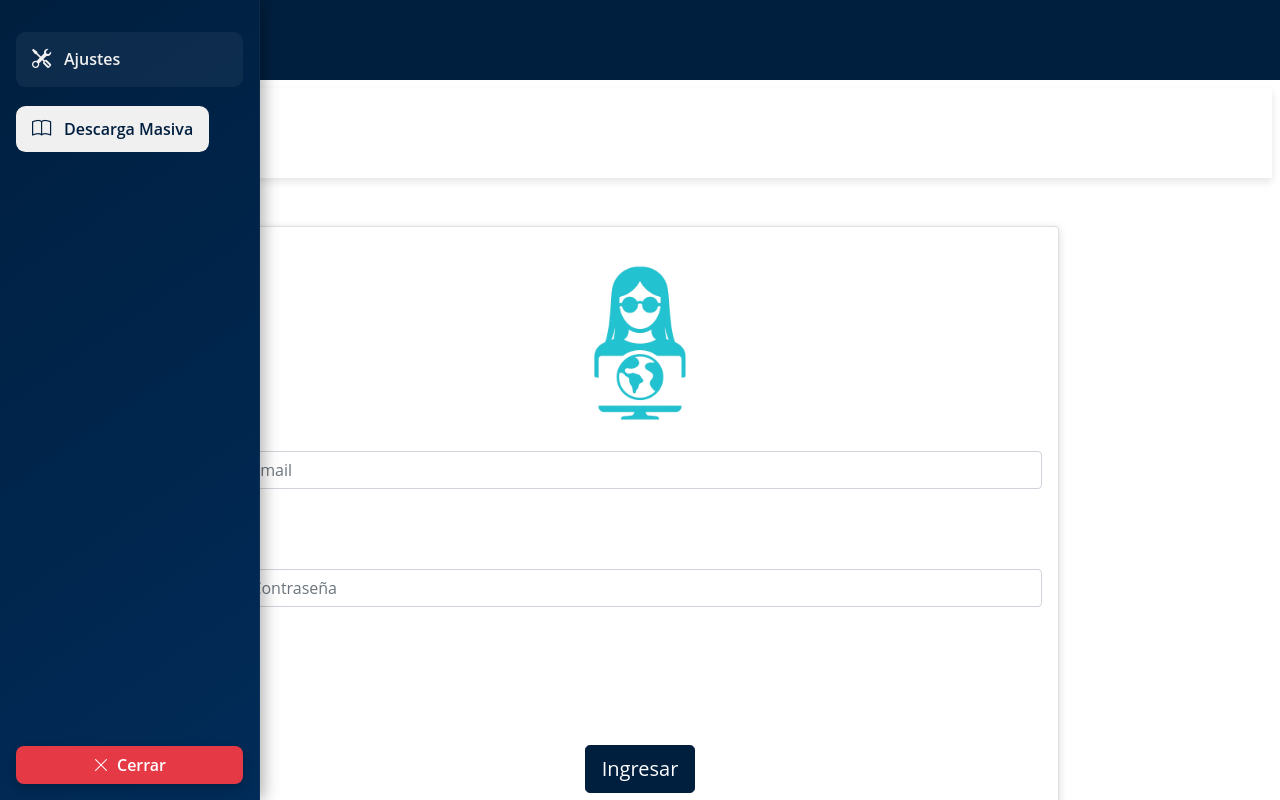
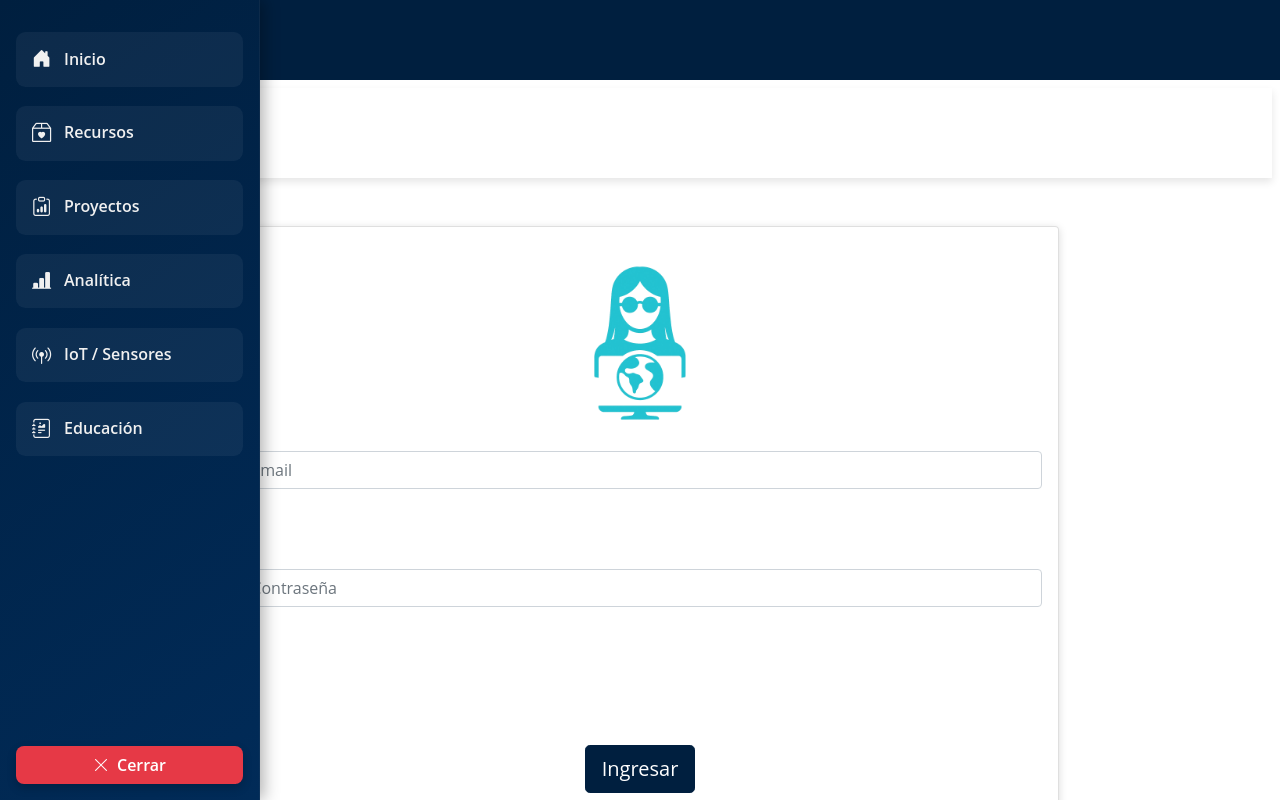
Before and after one commit to Espacios-Virtuales/inspira-app, a Vue app: page /login in a window 1280 px wide. Both pictures are taken after a click on the button 49 px from the left and 33 px from the top of the page. Shown: the top 800 px of the page. Built offline with nearby package versions, Linux system fonts and the light colour scheme; no server answers; what vue-sticky-directive, vue-sweetalert2 would draw is missing.

Commit message:
update sidebar

```diff
--- a/src/components/sidebars/ComponentSidebar.vue
+++ b/src/components/sidebars/ComponentSidebar.vue
@@ -1,59 +1,67 @@
 <template>
    <transition name="sidebar-modern">
-   <aside
-         v-if="isSidebarOpen"
-         id="sidebar-wrapper"
-      >
+      <aside v-if="isSidebarOpen" id="sidebar-wrapper">
          <nav class="sidebar__nav">
             <ul class="sidebar__list">
-               <!-- Ajustes -->
+               <!-- Inicio -->
                <li class="sidebar__item">
-                  <router-link to="/admin/ajustes" class="nav-link">
-                     <i class="bi bi-tools"></i> Ajustes
+                  <router-link to="/inicio" class="nav-link">
+                     <i class="bi bi-house-door-fill"></i> Inicio
                   </router-link>
                </li>
-               <!-- Descarga Masiva -->
+
+               <!-- Recursos -->
                <li class="sidebar__item">
-                  <button
-                     class="nav-link"
-                     data-bs-toggle="modal"
-                     data-bs-target="#viewDetailsModal"
-                     title="Descarga Masiva"
-                  >
-                     <i class="bi bi-book"></i> Descarga Masiva
-                  </button>
+                  <router-link to="/recursos" class="nav-link">
+                     <i class="bi bi-box2-heart"></i> Recursos
+                  </router-link>
                </li>
-               <!-- Dashboard Admin -->
+
+               <!-- Proyectos -->
+               <li class="sidebar__item">
+                  <router-link to="/proyectos" class="nav-link">
+                     <i class="bi bi-clipboard-data"></i> Proyectos
+                  </router-link>
+               </li>
+
+               <!-- Analítica Ambiental -->
+               <li class="sidebar__item">
+                  <router-link to="/analitica" class="nav-link">
+                     <i class="bi bi-bar-chart-line-fill"></i> Analítica
+                  </router-link>
+               </li>
+
+               <!-- IoT y Sensores -->
+               <li class="sidebar__item">
+                  <router-link to="/sensores" class="nav-link">
+                     <i class="bi bi-broadcast-pin"></i> IoT / Sensores
+                  </router-link>
+               </li>
+
+               <!-- Educación y Actividades -->
+               <li class="sidebar__item">
+                  <router-link to="/educacion" class="nav-link">
+                     <i class="bi bi-journal-richtext"></i> Educación
+                  </router-link>
+               </li>
+
+               <!-- Administración (Solo Admins) -->
                <li v-if="isAdmin" class="sidebar__item">
                   <router-link to="/admin/usuarios" class="nav-link">
-                     <i class="bi bi-people"></i> Gestión de Usuarios
+                     <i class="bi bi-people-fill"></i> Usuarios
                   </router-link>
                </li>
                <li v-if="isAdmin" class="sidebar__item">
-                  <router-link to="/admin/analitica" class="nav-link">
-                     <i class="bi bi-bar-chart"></i> Analítica
-                  </router-link>
-               </li>
-               <!-- Dashboard Usuario -->
-               <li v-if="isUser" class="sidebar__item">
-                  <router-link to="/user/perfil" class="nav-link">
-                     <i class="bi bi-person-circle"></i> Mi Perfil
-                  </router-link>
-               </li>
-               <li v-if="isUser" class="sidebar__item">
-                  <router-link to="/user/mis-datos" class="nav-link">
-                     <i class="bi bi-folder"></i> Mis Datos
+                  <router-link to="/admin/configuracion" class="nav-link">
+                     <i class="bi bi-gear-fill"></i> Configuración
                   </router-link>
                </li>
             </ul>
+
          </nav>
          <!-- Botón de Cierre -->
          <div class="sidebar__close">
-            <button
-               class="btn-close-sidebar"
-               @click="closeSidebar"
-               title="Cerrar Sidebar"
-            >
+            <button class="btn-close-sidebar" @click="closeSidebar" title="Cerrar Sidebar">
                <i class="bi bi-x-lg"></i> Cerrar
             </button>
          </div>
```
Lines whose indentation alone changed are shown as unchanged.
